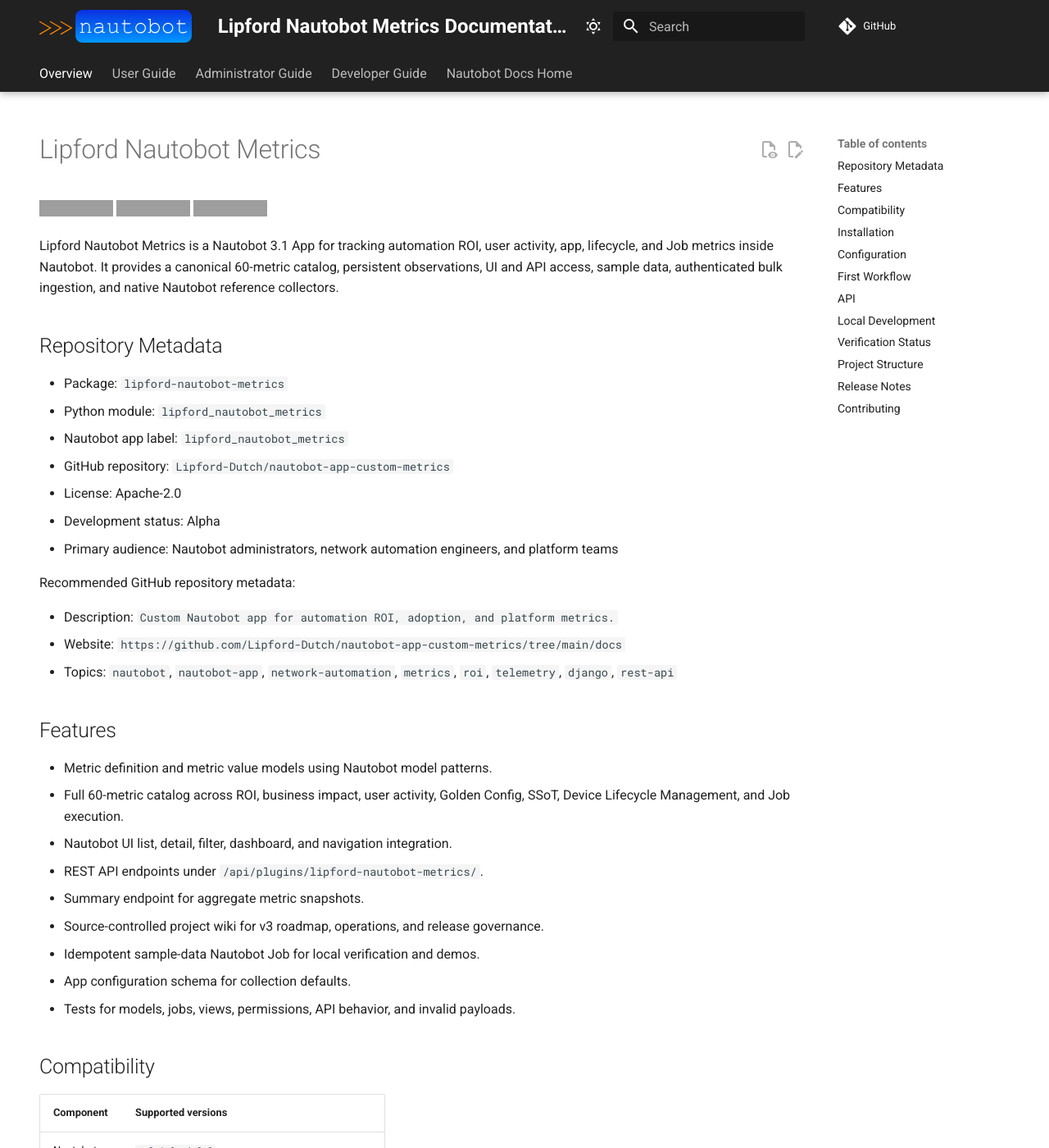
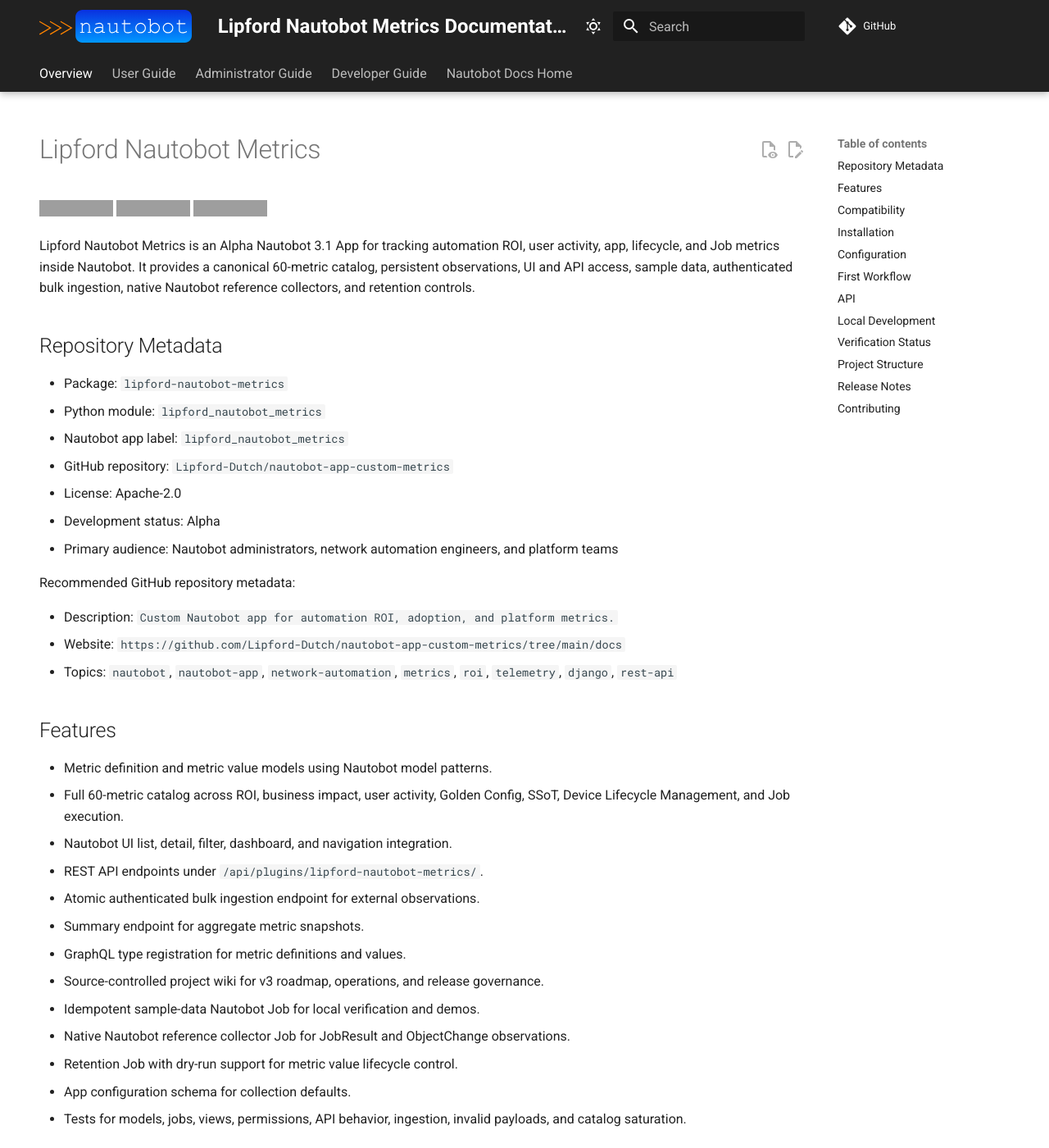
Before and after one commit to Lipford-Dutch/nautobot-app-custom-metrics, an MkDocs documentation site: the page built from docs/index.md, in a window 1280 px wide and 1400 px high. Shown: the whole window at 82% size. Built offline with MkDocs 1.6.1 and Material for MkDocs 9.7.7, drawn with Linux system fonts in a browser that asks for light colours; comment, search, counter and statistics services are not loaded; some of the changed text lies outside the part shown; grey boxes are pictures that could not be loaded.

Commit message:
docs(site): refresh alpha marketing page
- update the standalone landing page for Alpha release evidence
- add repository screenshot previews to the marketing page
- align README and handoff docs with current Alpha capabilities

````diff
--- a/README.md
+++ b/README.md
@@ -4,7 +4,7 @@
 [![Python](https://img.shields.io/badge/Python-3.14-blue)](https://www.python.org/)
 [![License](https://img.shields.io/badge/License-Apache--2.0-green)](https://github.com/Lipford-Dutch/nautobot-app-custom-metrics/blob/main/LICENSE)
 
-Lipford Nautobot Metrics is a Nautobot 3.1 App for tracking automation ROI, user activity, app, lifecycle, and Job metrics inside Nautobot. It provides a canonical 60-metric catalog, persistent observations, UI and API access, sample data, authenticated bulk ingestion, and native Nautobot reference collectors.
+Lipford Nautobot Metrics is an Alpha Nautobot 3.1 App for tracking automation ROI, user activity, app, lifecycle, and Job metrics inside Nautobot. It provides a canonical 60-metric catalog, persistent observations, UI and API access, sample data, authenticated bulk ingestion, native Nautobot reference collectors, and retention controls.
 
 ## Repository Metadata
 
@@ -29,12 +29,18 @@ Recommended GitHub repository metadata:
   Config, SSoT, Device Lifecycle Management, and Job execution.
 - Nautobot UI list, detail, filter, dashboard, and navigation integration.
 - REST API endpoints under `/api/plugins/lipford-nautobot-metrics/`.
+- Atomic authenticated bulk ingestion endpoint for external observations.
 - Summary endpoint for aggregate metric snapshots.
+- GraphQL type registration for metric definitions and values.
 - Source-controlled project wiki for v3 roadmap, operations, and release
   governance.
 - Idempotent sample-data Nautobot Job for local verification and demos.
+- Native Nautobot reference collector Job for JobResult and ObjectChange
+  observations.
+- Retention Job with dry-run support for metric value lifecycle control.
 - App configuration schema for collection defaults.
-- Tests for models, jobs, views, permissions, API behavior, and invalid payloads.
+- Tests for models, jobs, views, permissions, API behavior, ingestion, invalid
+  payloads, and catalog saturation.
 
 ## Compatibility
 
@@ -63,6 +69,9 @@ PLUGINS_CONFIG = {
     "lipford_nautobot_metrics": {
         "sample_metric_days": 3,
         "sample_metric_source": "lipford_nautobot_metrics.full_catalog_sample_job",
+        "collector_lookback_minutes": 60,
+        "max_ingest_batch_size": 500,
+        "retention_days": 0,
     }
 }
 ```
@@ -82,6 +91,9 @@ For Docker-based deployments, rebuild or restart the Nautobot containers after i
 | --- | --- | --- | --- |
 | `sample_metric_days` | integer | `3` | Default number of daily sample observations created per metric by the sample data job. Valid range: `1` to `30`. |
 | `sample_metric_source` | string | `lipford_nautobot_metrics.full_catalog_sample_job` | Source label written to sample `MetricValue` records. |
+| `collector_lookback_minutes` | integer | `60` | Default JobResult and ObjectChange collection window. Valid range: `1` to `10080`. |
+| `max_ingest_batch_size` | integer | `500` | Maximum observations accepted by one atomic ingestion request. Valid range: `1` to `5000`. |
+| `retention_days` | integer | `0` | Observation retention in days. Zero disables automatic retention. |
 
 ## First Workflow
 
@@ -89,7 +101,9 @@ For Docker-based deployments, rebuild or restart the Nautobot containers after i
 2. Confirm the app appears in **Installed Apps**.
 3. Navigate to **Metrics > Custom Metrics > Dashboard**.
 4. Enable and run the **Seed sample metric data** job with `sample_days=3`.
-5. Review metric definitions, metric values, the dashboard, and the summary API.
+5. Run **Collect Nautobot reference metrics** in dry-run mode, then normal mode when ready.
+6. Review metric definitions, metric values, the dashboard, and the summary API.
+7. Use the ingestion endpoint for external automation or observability feeds.
 
 ## API
 
@@ -183,9 +197,11 @@ The implemented test suite currently covers model validation, uniqueness constra
 ```text
 lipford_nautobot_metrics/
   api/                  REST API serializers, views, and routes
+  graphql/              GraphQL type registration
   migrations/           Django migrations
   templates/            Nautobot UI templates
   tests/                App test suite
+  catalog.py            Canonical 60-metric catalog
   choices.py            Metric type/status choices
   filters.py            FilterSets
   forms.py              Nautobot forms
````
Also changed, not shown: HANDOFF.md (+2 -2 lines), docs/dev/arch_decision.md (+2 -2 lines), index.html (+69 -17 lines).
